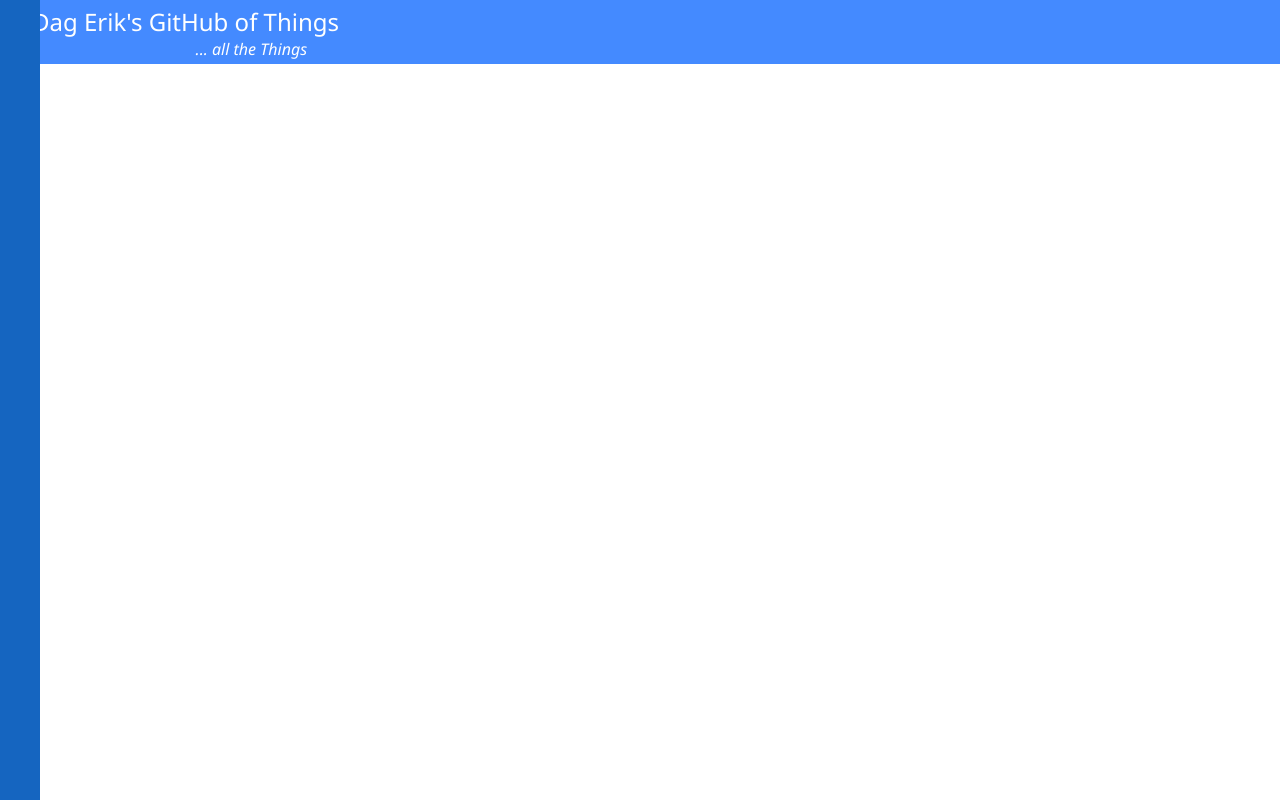
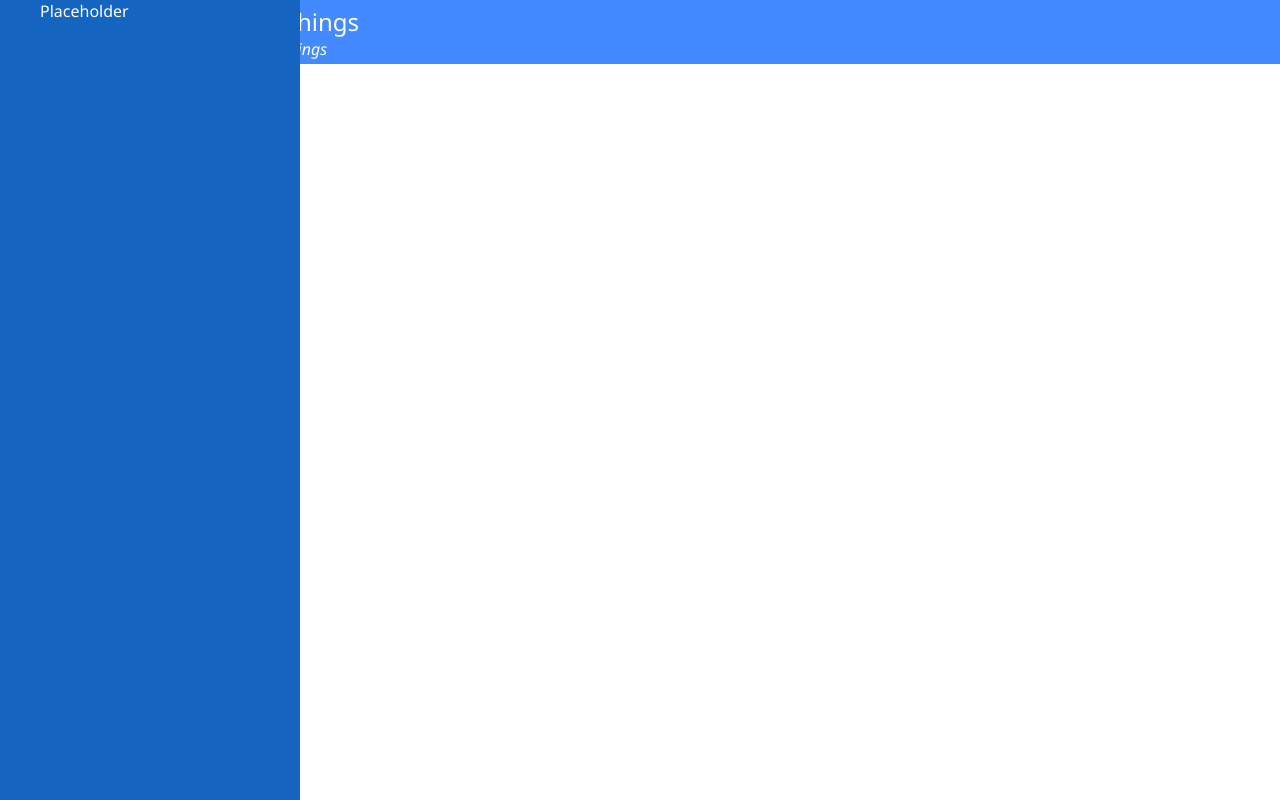
Before and after one commit to dagerikhl/dagerikhl, an Angular app: page / in a window 1280 px wide. Built offline with nearby package versions, Linux system fonts and the light colour scheme.

Commit message:
Finished first draft of navbar

```diff
--- a/src/app/app.component.html
+++ b/src/app/app.component.html
@@ -1,8 +1,13 @@
 <app-navbar></app-navbar>
 
-<header>
-    <section class="header-titles">
-        <div class="title">Dag Erik's GitHub of Things</div>
-        <div class="subtitle">... all the Things</div>
+<section class="content">
+    <header class="content-header">
+        <section class="header-titles">
+            <div class="title">Dag Erik's GitHub of Things</div>
+            <div class="subtitle">... all the Things</div>
+        </section>
+    </header>
+
+    <section class="content-body">
     </section>
-</header>
+</section>
--- a/src/app/app.component.less
+++ b/src/app/app.component.less
@@ -1,6 +1,12 @@
 @import (less) "../common.less";
 
-header {
+.content {
+    display: flex;
+    flex-direction: column;
+
+    margin-left: 20px;
+
+    > .content-header {
         display: flex;
 
         height: 64px;
@@ -9,20 +15,21 @@ header {
 
         background: @color-accent;
 
-    .header-titles {
+        > .header-titles {
             display: flex;
             flex-direction: column;
             justify-content: center;
             align-items: flex-end;
 
-        .title {
+            > .title {
                 font-size: 150%;
             }
 
-        .subtitle {
+            > .subtitle {
                 margin-right: 2em;
 
                 font-style: italic;
             }
         }
     }
+}
--- a/src/app/navbar/navbar.component.less
+++ b/src/app/navbar/navbar.component.less
@@ -4,14 +4,16 @@ nav {
     position: fixed;
 
     top: 0;
-    left: -300px;
+    left: -280px;
 
     height: 100%;
     width: 300px;
 
-    padding: 0 20px;
+    background: @color-tertiary;
 
-    background: @color-tertiary;
+    &:hover {
+        left: 0;
+    }
 
     > ul {
         margin: 0;
--- a/src/common.less
+++ b/src/common.less
@@ -9,3 +9,4 @@
 @font-color-passive: darken(@font-color, 25%);
 
 @transition: .25s ease-in-out;
+@transition-properties: margin, left;
--- a/src/styles.less
+++ b/src/styles.less
@@ -23,6 +23,6 @@ html {
         -o-transition: @transition;
         transition: @transition;
 
-        transition-property: margin;
+        transition-property: @transition-properties;
     }
 }
```
Lines whose indentation alone changed are shown as unchanged.
